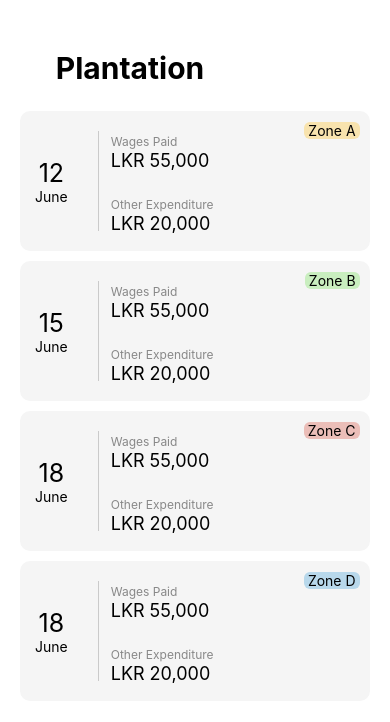
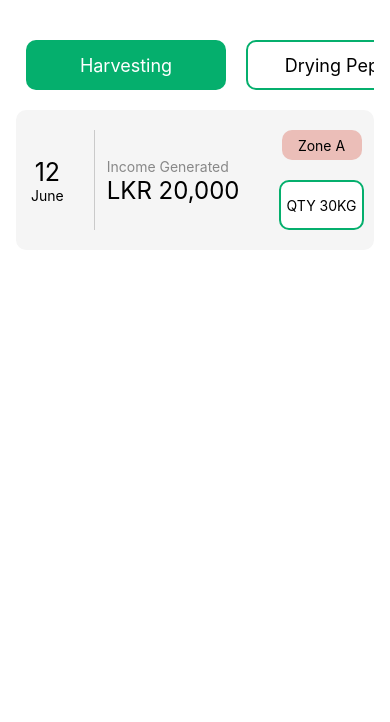
Before and after one commit to MeharaSahabandu/pepperX, a React Native app: screen / in a window 390 px wide. Shown: the top 722 px of the page. Built offline with nearby package versions, Linux system fonts and the light colour scheme.

Commit message:
Created seperate components for income types

```diff
--- a/App.js
+++ b/App.js
@@ -3,7 +3,8 @@ import ManagerHome from "./components/ManagerHome";
 import AllIncome from "./components/AllIncome";
 import SupervisorHome from "./components/SupervisorHome";
 import PlantationDetails from "./components/PlantationDetails";
+import AllExpenditure from "./components/AllExpenditure";
 
 export default function App() {
-  return <PlantationDetails />;
+  return <AllIncome />;
 }
--- /dev/null
+++ b/components/AllExpenditure.js
@@ -0,0 +1,83 @@
+import React, { useState, useEffect } from "react";
+import { styles } from "../css/AllExpenditureStyles";
+import { View, Text, TouchableOpacity, ScrollView } from "react-native";
+
+export default function AllExpenditure() {
+  const [selectedExpenditure, setSelectedExpenditure] = useState("Plantation");
+
+  return (
+    <View style={styles.container}>
+      <View style={styles.marginContainer}>
+        <ScrollView
+          horizontal
+          contentContainerStyle={styles.rectanglesContainer}
+        >
+          <TouchableOpacity
+            style={[
+              styles.rectangleHorizontal,
+              selectedExpenditure === "Plantation" && styles.selected,
+            ]}
+            onPress={() => handleIncomeSelection("Plantation")}
+          >
+            <Text
+              style={[
+                styles.incomeText,
+                selectedExpenditure === "Plantation" && styles.selectedText,
+              ]}
+            >
+              Plantation
+            </Text>
+          </TouchableOpacity>
+          <TouchableOpacity
+            style={[
+              styles.rectangleHorizontal,
+              selectedExpenditure === "Maintenance" && styles.selected,
+            ]}
+            onPress={() => handleIncomeSelection("Maintenance")}
+          >
+            <Text
+              style={[
+                styles.incomeText,
+                selectedExpenditure === "Maintenance" && styles.selectedText,
+              ]}
+            >
+              Maintenance
+            </Text>
+          </TouchableOpacity>
+          <TouchableOpacity
+            style={[
+              styles.rectangleHorizontal,
+              selectedExpenditure === "Harvest" && styles.selected,
+            ]}
+            onPress={() => handleIncomeSelection("Harvest")}
+          >
+            <Text
+              style={[
+                styles.incomeText,
+                selectedExpenditure === "Harvest" && styles.selectedText,
+              ]}
+            >
+              Harvest
+            </Text>
+          </TouchableOpacity>
+          <TouchableOpacity
+            style={[
+              styles.rectangleHorizontal,
+              selectedExpenditure === "DryingPepper" && styles.selected,
+            ]}
+            onPress={() => handleIncomeSelection("DryingPepper")}
+          >
+            <Text
+              style={[
+                styles.incomeText,
+                selectedExpenditure === "DryingPepper" && styles.selectedText,
+              ]}
+            >
+              Drying Pepper
+            </Text>
+          </TouchableOpacity>
+        </ScrollView>
+      </View>
+    </View>
+  );
+}
--- a/components/AllIncome.js
+++ b/components/AllIncome.js
@@ -1,22 +1,13 @@
 import React, { useState, useEffect } from "react";
 import { styles } from "../css/AllIncomeStyles";
 import { View, Text, TouchableOpacity, ScrollView } from "react-native";
+import HarvestIncome from "./HarvestIncome";
+import DryingPepperIncome from "./DryingPepperIncome";
 
 export default function AllIncome() {
   const [selectedIncome, setSelectedIncome] = useState("Harvesting");
-  const [incomeList, setIncomeList] = useState([]);
-
-  useEffect(() => {
-    handleIncomeSelection("Harvesting");
-  }, []);
 
   const handleIncomeSelection = (incomeType) => {
-    if (incomeType === "Harvesting") {
-      setIncomeList(["$100", "$150", "$200"]);
-    } else if (incomeType === "Drying Pepper") {
-      setIncomeList(["$50", "$75", "$100"]);
-    }
-
     setSelectedIncome(incomeType);
   };
 
@@ -29,7 +20,7 @@ export default function AllIncome() {
         >
           <TouchableOpacity
             style={[
-              styles.rectangle,
+              styles.rectangleHorizontal,
               selectedIncome === "Harvesting" && styles.selected,
             ]}
             onPress={() => handleIncomeSelection("Harvesting")}
@@ -45,7 +36,7 @@ export default function AllIncome() {
           </TouchableOpacity>
           <TouchableOpacity
             style={[
-              styles.rectangle,
+              styles.rectangleHorizontal,
               selectedIncome === "Drying Pepper" && styles.selected,
             ]}
             onPress={() => handleIncomeSelection("Drying Pepper")}
@@ -60,25 +51,11 @@ export default function AllIncome() {
             </Text>
           </TouchableOpacity>
         </ScrollView>
-
-        <View style={styles.incomeList}>
-          <View style={styles.listRec}>
-            <View style={styles.leftTextContainer}>
-              <Text style={styles.leftTextDay}>12</Text>
-              <Text style={styles.leftTextMonth}>June</Text>
-            </View>
-            <View style={styles.separator}></View>
-            <Text style={styles.rightText}>LKR 55,000</Text>
-            <View style={styles.columnContainer}>
-              <View style={styles.zoneRec}>
-                <Text style={styles.zoneRecText}>Zone A</Text>
-              </View>
-              <View style={styles.qtyRec}>
-                <Text style={styles.qtyRecText}>QTY 30KG</Text>
-              </View>
-            </View>
-          </View>
-        </View>
+        {selectedIncome === "Harvesting" ? (
+          <HarvestIncome />
+        ) : (
+          <DryingPepperIncome />
+        )}
       </View>
     </View>
   );
--- /dev/null
+++ b/components/DryingPepperIncome.js
@@ -0,0 +1,26 @@
+import React, { useState, useEffect } from "react";
+import { styles } from "../css/AllIncomeStyles";
+import { View, Text } from "react-native";
+
+export default function DryingPepperIncome() {
+  return (
+    <View style={styles.rectangle}>
+      <Text style={styles.date}>
+        <Text style={{ fontSize: 25 }}>12</Text>
+        <br />
+        June
+      </Text>
+      <View style={styles.separator}></View>
+      <Text style={styles.text}>
+        <Text style={{ color: "#888888", fontSize: 14 }}>Income Generated</Text>
+        <br />
+        <Text style={{ color: "#black", fontSize: 24 }}>LKR 20,000</Text>
+      </Text>
+      <View style={styles.columnContainer}>
+        <View style={[styles.qtyRec, { marginTop: 50 }]}>
+          <Text style={styles.qtyRecText}>QTY 30KG</Text>
+        </View>
+      </View>
+    </View>
+  );
+}
--- /dev/null
+++ b/components/HarvestIncome.js
@@ -0,0 +1,29 @@
+import React, { useState, useEffect } from "react";
+import { styles } from "../css/AllIncomeStyles";
+import { View, Text } from "react-native";
+
+export default function HarvestIncome() {
+  return (
+    <View style={styles.rectangle}>
+      <Text style={styles.date}>
+        <Text style={{ fontSize: 25 }}>12</Text>
+        <br />
+        June
+      </Text>
+      <View style={styles.separator}></View>
+      <Text style={styles.text}>
+        <Text style={{ color: "#888888", fontSize: 14 }}>Income Generated</Text>
+        <br />
+        <Text style={{ color: "#black", fontSize: 24 }}>LKR 20,000</Text>
+      </Text>
+      <View style={styles.columnContainer}>
+        <View style={styles.zoneRec}>
+          <Text style={styles.zoneRecText}>Zone A</Text>
+        </View>
+        <View style={styles.qtyRec}>
+          <Text style={styles.qtyRecText}>QTY 30KG</Text>
+        </View>
+      </View>
+    </View>
+  );
+}
--- /dev/null
+++ b/css/AllExpenditureStyles.js
@@ -0,0 +1,35 @@
+import { StyleSheet } from "react-native";
+
+export const styles = StyleSheet.create({
+  container: {
+    flex: 1,
+    marginTop: 30,
+  },
+  marginContainer: {
+    marginHorizontal: 16,
+  },
+  rectanglesContainer: {
+    flexDirection: "row",
+  },
+  rectangleHorizontal: {
+    width: 200,
+    height: 50,
+    justifyContent: "center",
+    alignItems: "center",
+    margin: 10,
+    borderColor: "#05AF6D",
+    borderRadius: 10,
+    borderWidth: 2,
+  },
+  selected: {
+    backgroundColor: "#05AF6D",
+    borderWidth: 0,
+  },
+  incomeText: {
+    color: "black",
+    fontSize: 18,
+  },
+  selectedText: {
+    color: "white",
+  },
+});
--- a/css/AllIncomeStyles.js
+++ b/css/AllIncomeStyles.js
@@ -11,7 +11,7 @@ export const styles = StyleSheet.create({
   rectanglesContainer: {
     flexDirection: "row",
   },
-  rectangle: {
+  rectangleHorizontal: {
     width: 200,
     height: 50,
     justifyContent: "center",
@@ -33,46 +33,39 @@ export const styles = StyleSheet.create({
     color: "white",
   },
   //list of income reactangles
-  listRec: {
+
+  rectangle: {
     flexDirection: "row",
-    height: 150,
+    height: 140,
     backgroundColor: "#F5F5F5",
-    marginTop: 20,
+    marginTop: 10,
     borderRadius: 10,
   },
-  leftTextContainer: {
-    flex: 1,
-    flexDirection: "column",
-    marginLeft: 20,
-    alignSelf: "center",
-    marginRight: -70,
-  },
-  leftTextDay: {
-    color: "black",
-    fontSize: 35,
-  },
-  leftTextMonth: {
-    color: "black",
-    fontSize: 16,
-  },
   separator: {
-    width: 2,
+    width: 1,
     backgroundColor: "#CACACA",
+    marginLeft: 30,
     marginTop: 20,
     marginBottom: 20,
   },
-  rightText: {
-    color: "black",
-    fontSize: 24,
+  text: {
+    color: "000000",
+    fontSize: 18,
     flex: 1,
+    marginLeft: 12,
     alignSelf: "center",
-    marginLeft: 20,
+  },
+  date: {
+    alignSelf: "center",
+    color: "000000",
+    marginLeft: 15,
+    textAlign: "center",
   },
   columnContainer: {
     flexDirection: "column",
   },
   zoneRec: {
-    width: 100,
+    width: 80,
     height: 30,
     alignSelf: "center",
     backgroundColor: "#EBBEB8",
@@ -89,7 +82,7 @@ export const styles = StyleSheet.create({
   },
   qtyRec: {
     width: 85,
-    height: 60,
+    height: 50,
     alignSelf: "center",
     backgroundColor: "white",
     alignItems: "center",
@@ -99,8 +92,8 @@ export const styles = StyleSheet.create({
     borderWidth: 2,
     borderColor: "#05AF6D",
   },
-  qtyRecText: {
-    color: "black",
-    fontSize: 16,
-  },
+  // qtyRecText: {
+  //   color: "black",
+  //   fontSize: 16,
+  // },
 });
```
